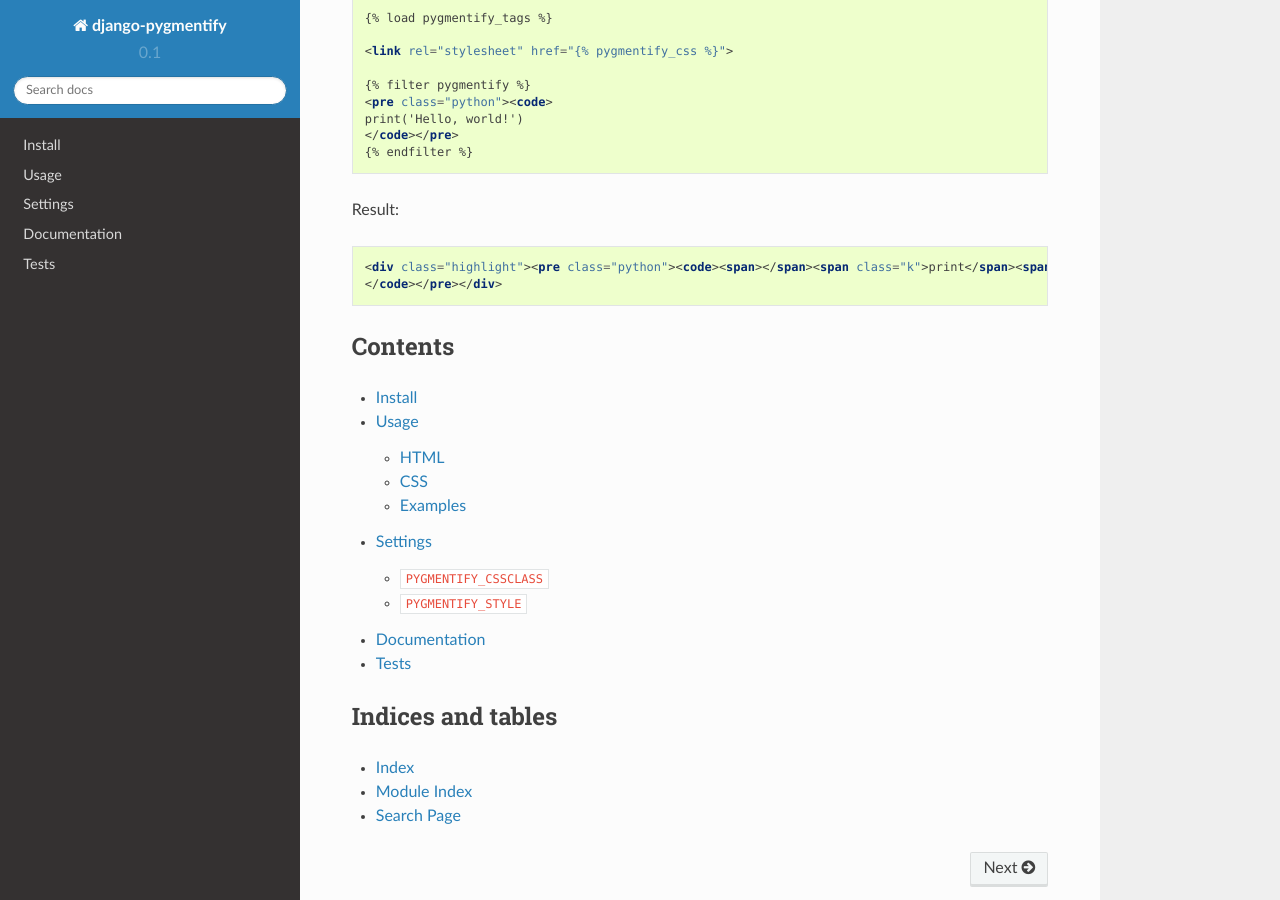
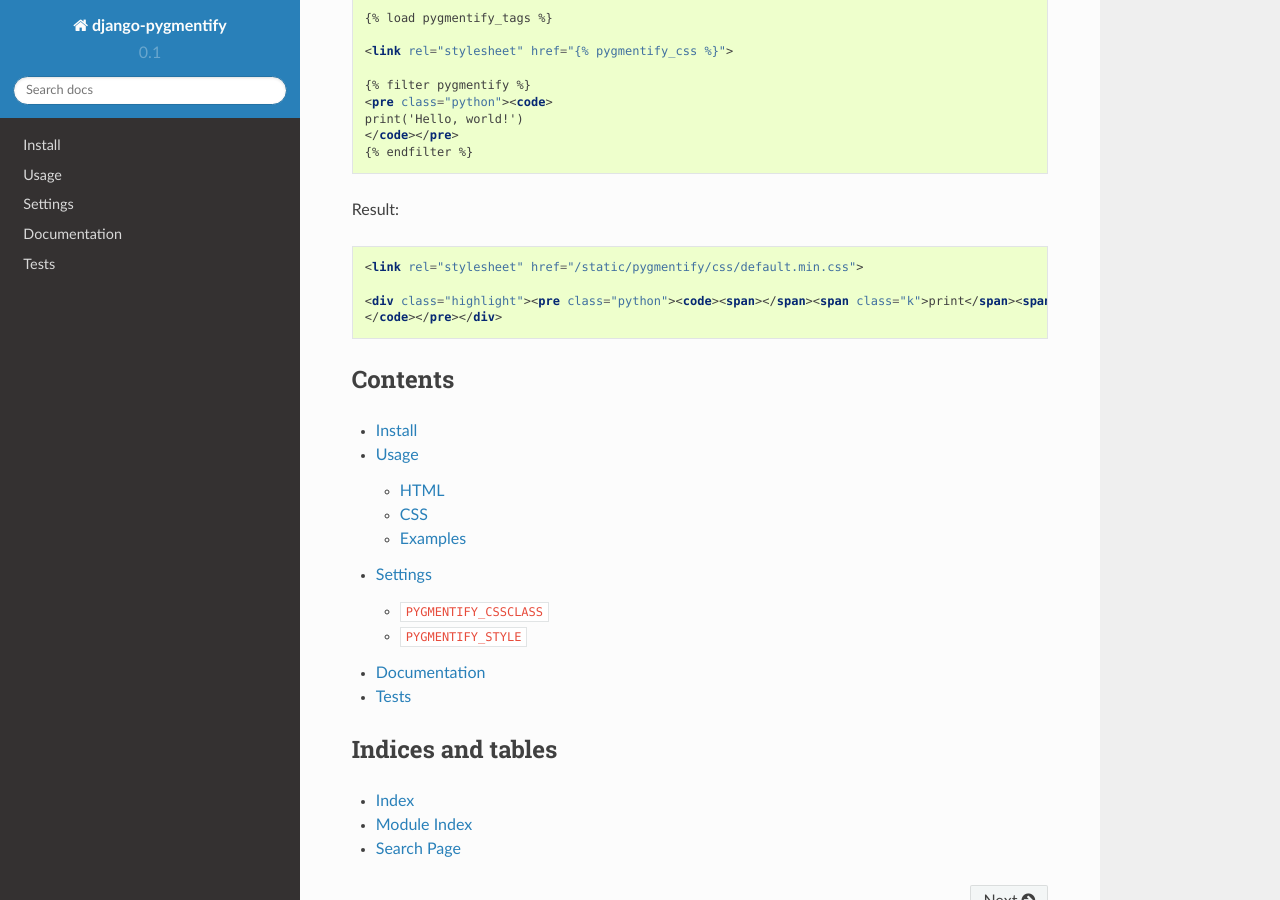
Before and after one commit to richardcornish/django-pygmentify, a Sphinx documentation site: the page built from docs/index.rst, in a window 1280 px wide and 900 px high, scrolled down 1123 px. Built offline with Sphinx 7.4.7 and the Read the Docs theme 2.0.0, drawn with Linux system fonts in a browser that asks for light colours.

Commit message:
Added CSS output to index doc

```diff
--- a/docs/index.rst
+++ b/docs/index.rst
@@ -60,6 +60,8 @@ Result:
 
 .. code-block:: html
 
+   <link rel="stylesheet" href="/static/pygmentify/css/default.min.css">
+
    <div class="highlight"><pre class="python"><code><span></span><span class="k">print</span><span class="p">(</span><span class="s2">&quot;Hello, world!&quot;</span><span class="p">)</span>
    </code></pre></div>
 
```
